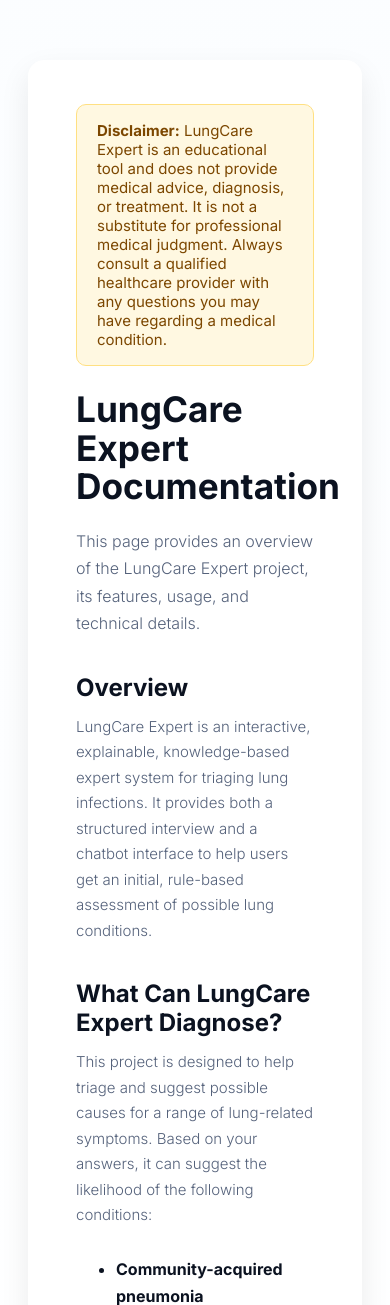
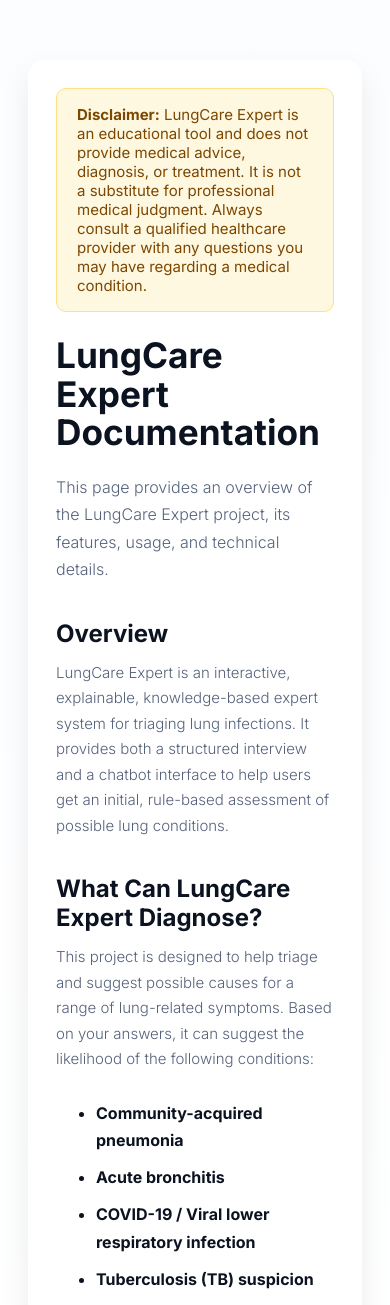
Before and after one commit to jonathan-ikpen/Lung-Care-Expert, a Flask app: page /docs in a window 390 px wide. Shown: the part 109-1414 px from the top of the page. Run offline with Flask 3, Linux system fonts and the light colour scheme.

Commit message:
fix: doc padding

```diff
--- a/static/css/style.css
+++ b/static/css/style.css
@@ -112,9 +112,12 @@ p{line-height:1.5;font-size:15px;margin:0 0 12px 0;color:var(--muted);font-weigh
 /* General Styles */
 .hide {display:none}
 
+.doc-desktop-padding{padding: 44px 48px;}
+
 @media only screen and (max-width: 600px) {
   .hide-mobile {display:none;}
   .order-2{order:2;}
   .order-1{order:1;}
   .logo-txt{display:none;}
+  .doc-desktop-padding{padding:inherit;}
 }
--- a/templates/docs.html
+++ b/templates/docs.html
@@ -1,6 +1,6 @@
 {% extends "base.html" %}
 {% block content %}
-<section class="card" style="max-width: 900px; margin: 32px auto; padding: 44px 48px;">
+<section class="card doc-desktop-padding" style="max-width: 900px; margin: 32px auto;">
   <div style="background:#fff8e1; border:1px solid #ffe082; color:#7c4700; border-radius:10px; padding:16px 20px; margin-bottom:24px; font-size:15px;">
     <strong>Disclaimer:</strong> LungCare Expert is an educational tool and does not provide medical advice, diagnosis, or treatment. It is not a substitute for professional medical judgment. Always consult a qualified healthcare provider with any questions you may have regarding a medical condition.
   </div>
```
